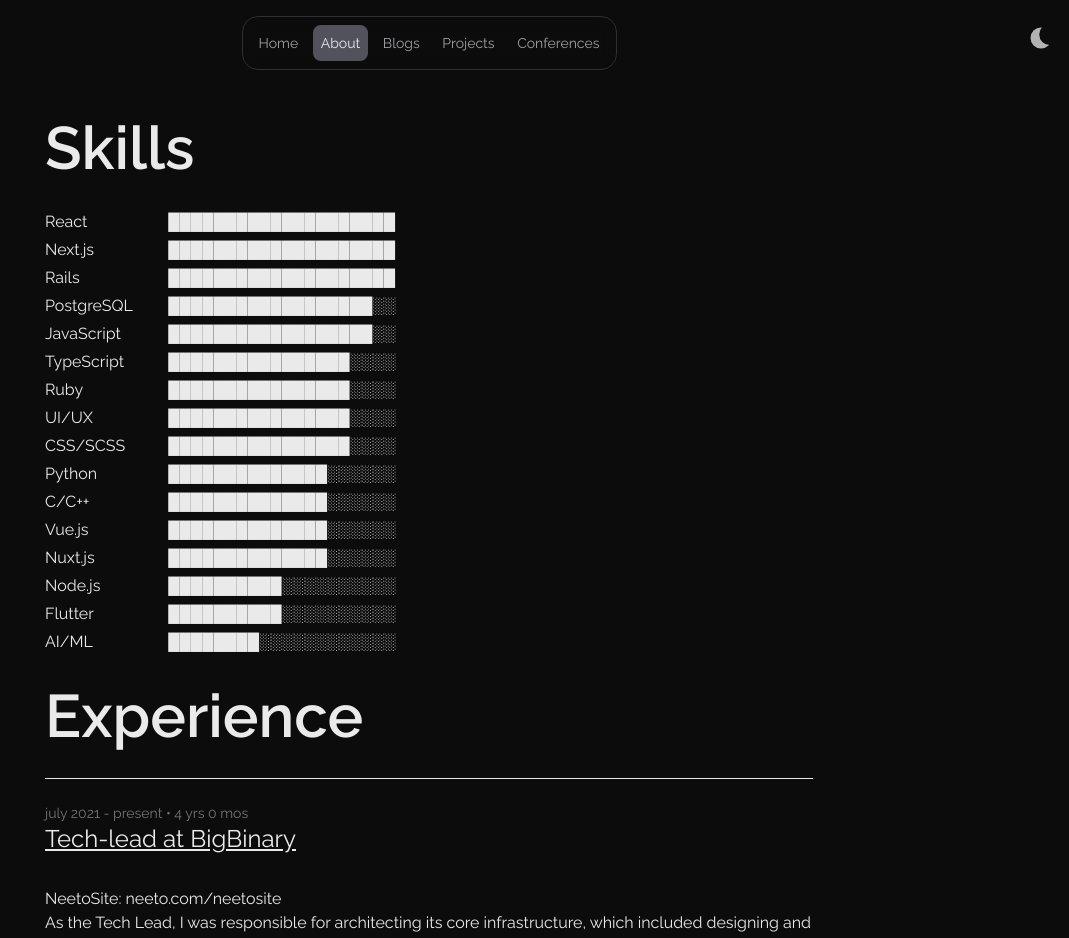
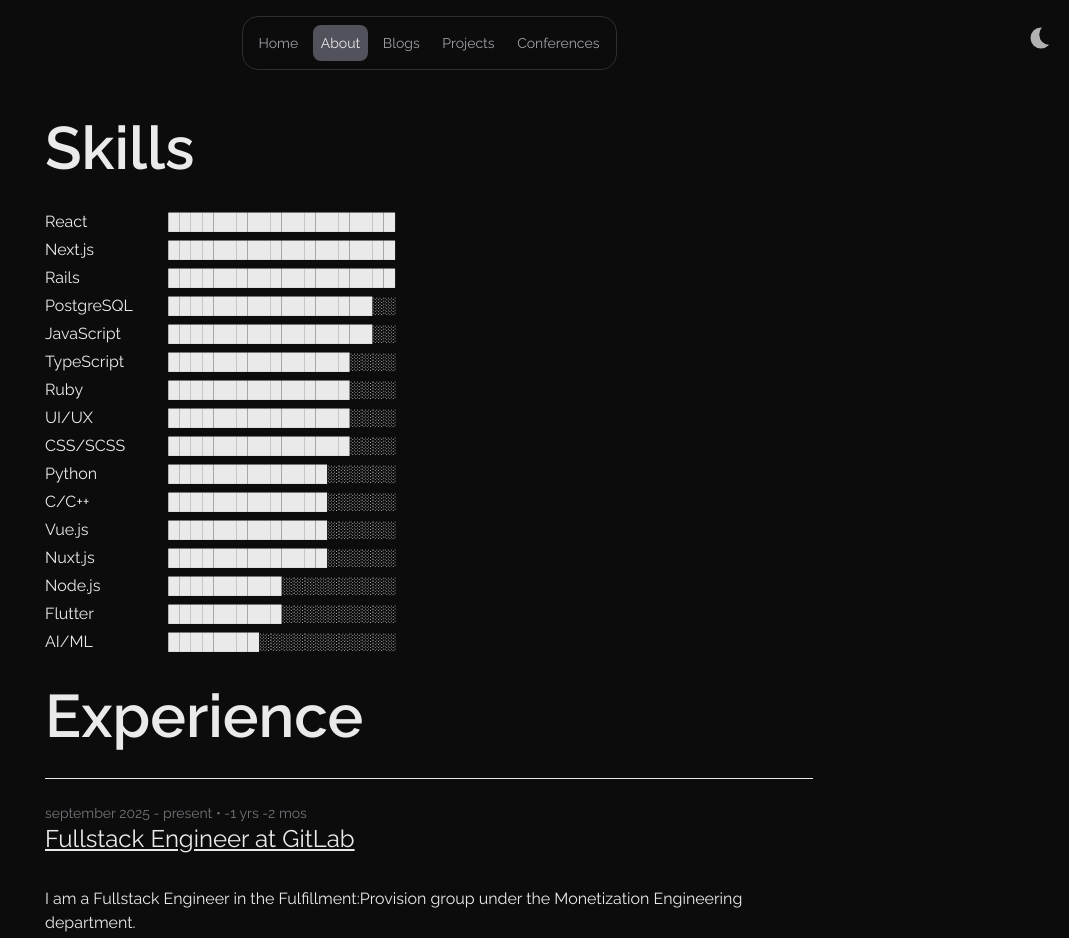
Before and after one commit to AbhayVAshokan/abhay.app, a Next.js app: page /about in a window 1280 px wide. Shown: the top 938 px of the page, without its empty margins (211-1280 px from the left). Built offline with nearby package versions, Linux system fonts and the light colour scheme.

Commit message:
Add GitLab to experience

```diff
--- a/app/about/page.tsx
+++ b/app/about/page.tsx
@@ -33,10 +33,21 @@
 
 const EXPERIENCES = [
   {
+    title: "Fullstack Engineer at GitLab",
+    link: "https://gitlab.com",
+    target: "_blank",
+    prefix: `September 2025 - Present • ${durationFromToday(new Date("22 Sept 2025"))}`,
+    summary: [
+      `
+I am a Fullstack Engineer in the Fulfillment:Provision group under the Monetization Engineering department.
+      `,
+    ],
+  },
+  {
     title: "Tech-lead at BigBinary",
     link: "https://bigbinary.com",
     target: "_blank",
-    prefix: `July 2021 - Present • ${durationFromToday(new Date("01 Jul 2021"))}`,
+    prefix: `July 2021 - September 2025 • 4 yrs 2 mos`,
     summary: [
       `
 NeetoSite: neeto.com/neetosite
--- a/app/layout.tsx
+++ b/app/layout.tsx
@@ -9,7 +9,7 @@
 
 const TITLE = "Hi, I'm Abhay V Ashokan";
 const DESCRIPTION =
-  "I am a software engineer at BigBinary. For me, building software is more than just a job — it's a passion. I like to get my hands dirty and build tools to solve my own itch, and make life easier for everyone. I enjoy meeting new people and making friends. You will always find me with endless open tabs, reading numerous blogs, experimenting with what's hot in the JavaScript world, or solving chess puzzles. Don't hesitate to say hi if you spot me at meetups or cafes with a laptop and headphones. I will not stop talking if you strike up a conversation with me by casually mentioning Next.js, React, Ruby on Rails, or anything related to chess.";
+  "I am a software engineer at GitLab. For me, building software is more than just a job — it's a passion. I like to get my hands dirty and build tools to solve my own itch, and make life easier for everyone. I enjoy meeting new people and making friends. You will always find me with endless open tabs, reading numerous blogs, experimenting with what's hot in the JavaScript world, or solving chess puzzles. Don't hesitate to say hi if you spot me at meetups or cafes with a laptop and headphones. I will not stop talking if you strike up a conversation with me by casually mentioning Next.js, React, Ruby on Rails, or anything related to chess.";
 
 const raleway = Raleway({
   subsets: ["latin"],
@@ -21,10 +21,10 @@
   title: TITLE,
   description: DESCRIPTION,
   keywords: [
-    "Senior Software engineer",
-    "Tech lead",
-    "BigBinary",
+    "Fullstack Engineer",
+    "GitLab",
     "React",
+    "Vue.js",
     "Next.js",
     "JavaScript",
     "TypeScript",
--- a/app/page.tsx
+++ b/app/page.tsx
@@ -49,7 +49,7 @@
             </span>
           </h1>
           <p className="md:text-lg">
-            I am a software engineer at BigBinary. For me, building software is
+            I am a software engineer at GitLab. For me, building software is
             more than just a job — it&apos;s a passion. I like to get my hands
             dirty and build tools to solve my own itch, and make life easier for
             everyone else. You will always find me with endless open tabs,
```
